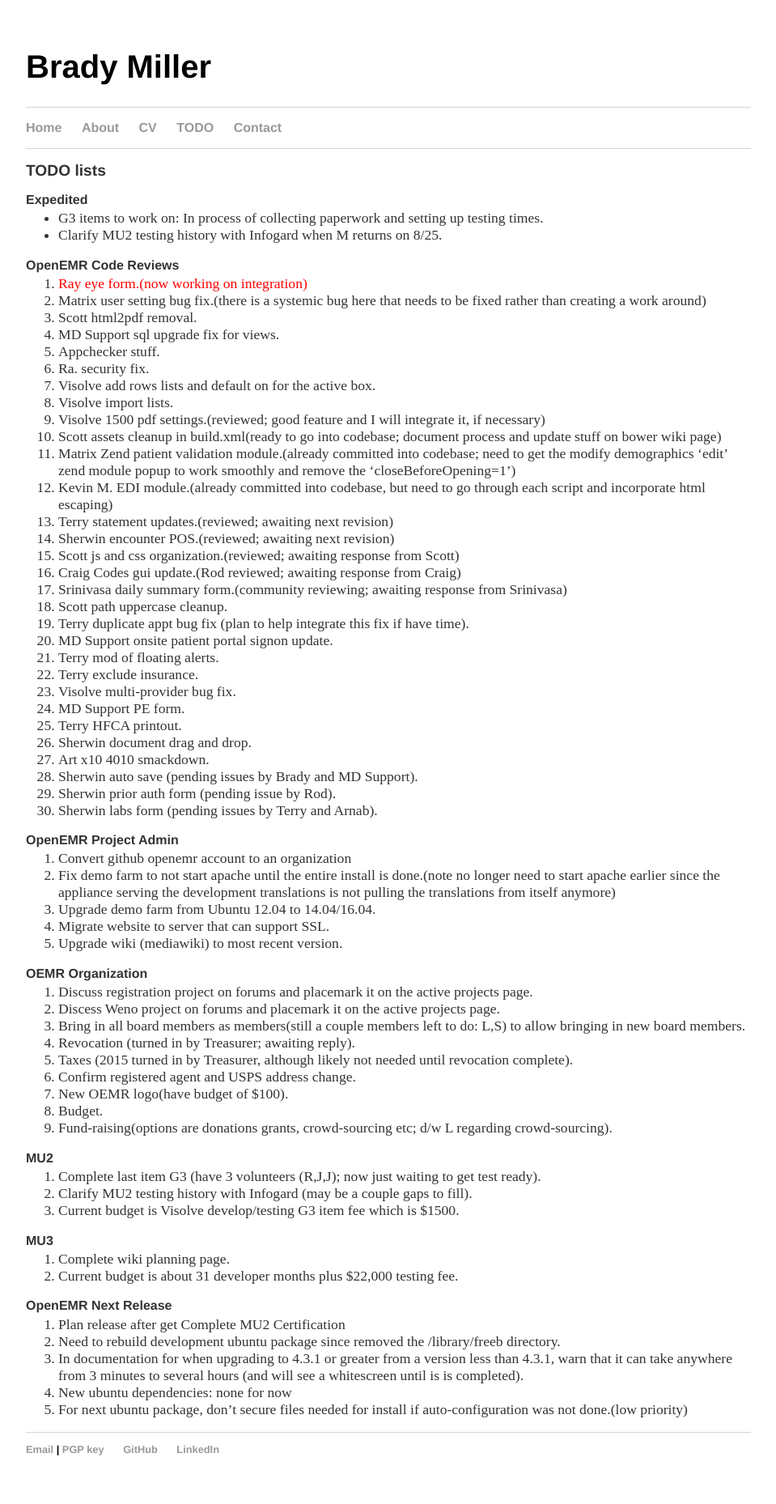
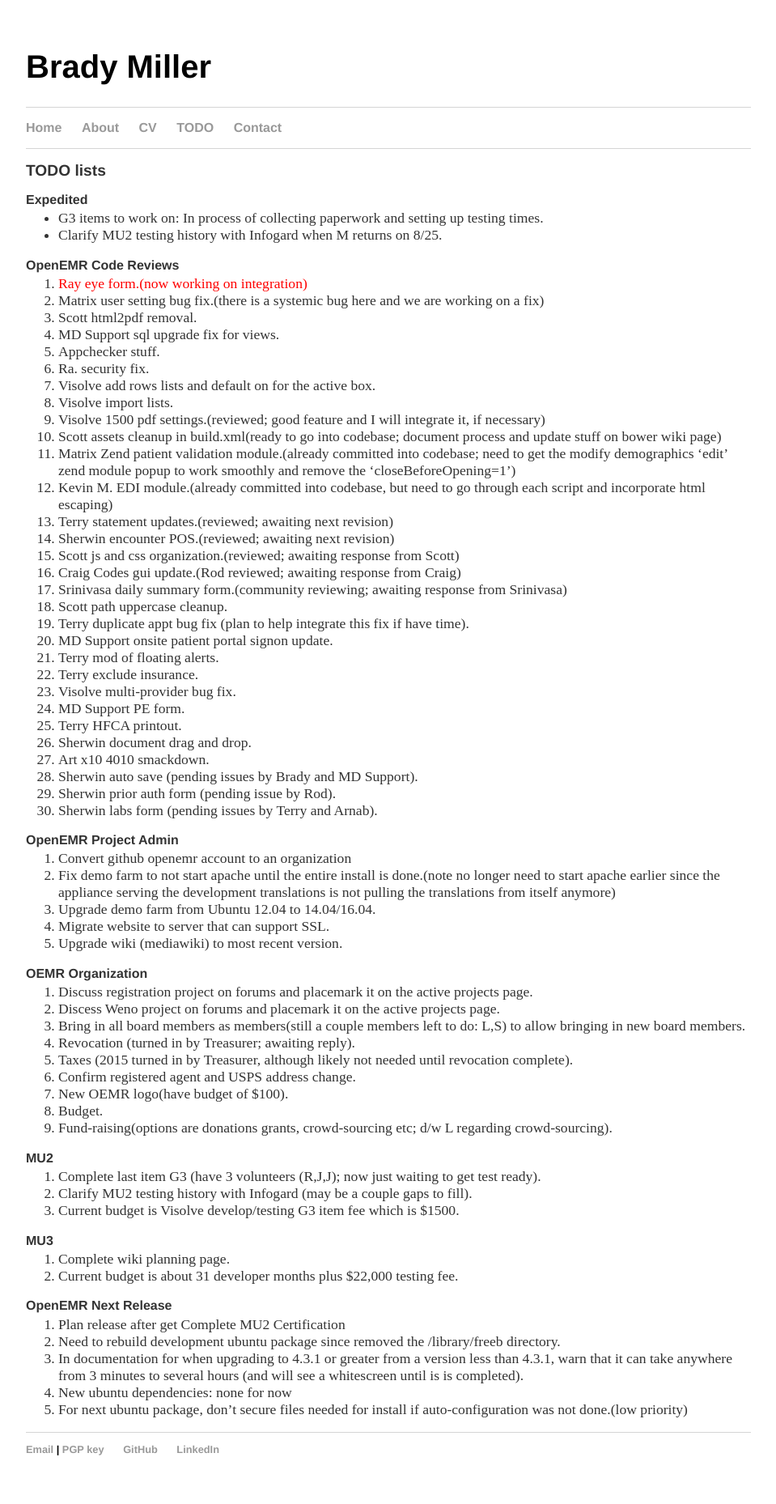
Before and after one commit to bradymiller/bradymiller.github.io, a Jekyll site: the page built from todo/index.md, in a window 1280 px wide. Shown: the whole page at 81% size, without its empty margins (160-1119 px from the left). Built offline with Jekyll 4.4.1, drawn with Linux system fonts in a browser that asks for light colours.

Commit message:
Update todo list

```diff
--- a/todo/index.md
+++ b/todo/index.md
@@ -9,7 +9,7 @@
 
 ### OpenEMR Code Reviews
 1. <span style="color: red">Ray eye form.(now working on integration)</span>
-1. Matrix user setting bug fix.(there is a systemic bug here that needs to be fixed rather than creating a work around)
+1. Matrix user setting bug fix.(there is a systemic bug here and we are working on a fix)
 1. Scott html2pdf removal.
 1. MD Support sql upgrade fix for views.
 1. Appchecker stuff.
```
